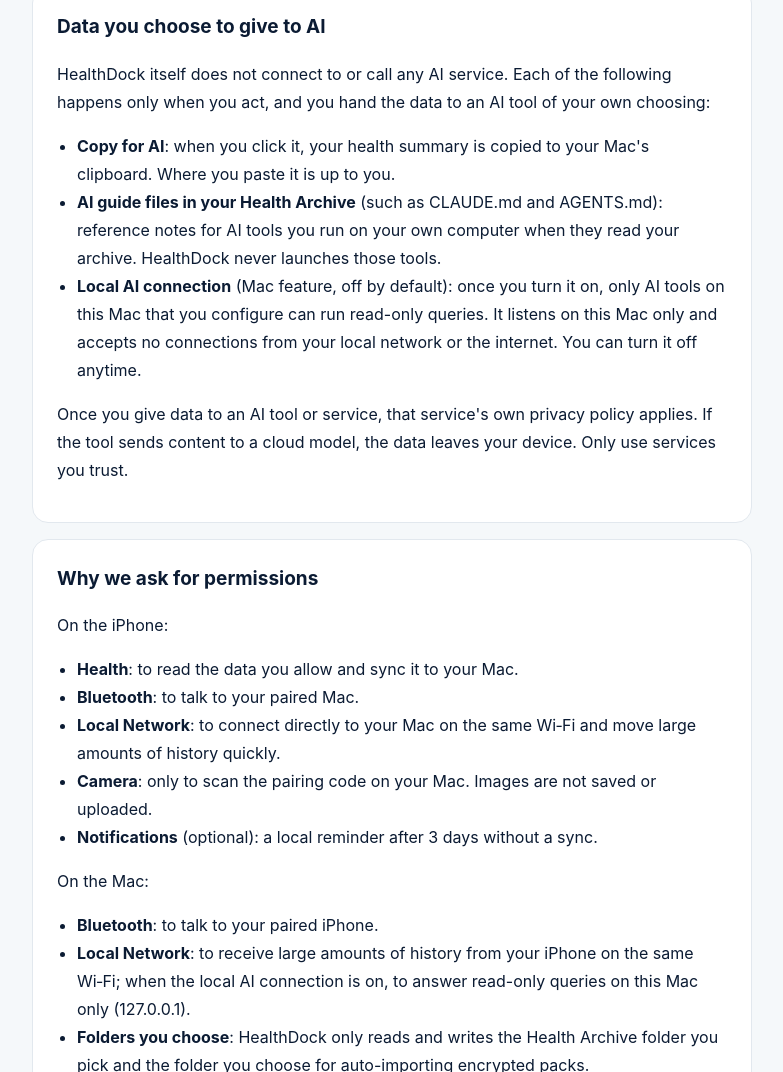
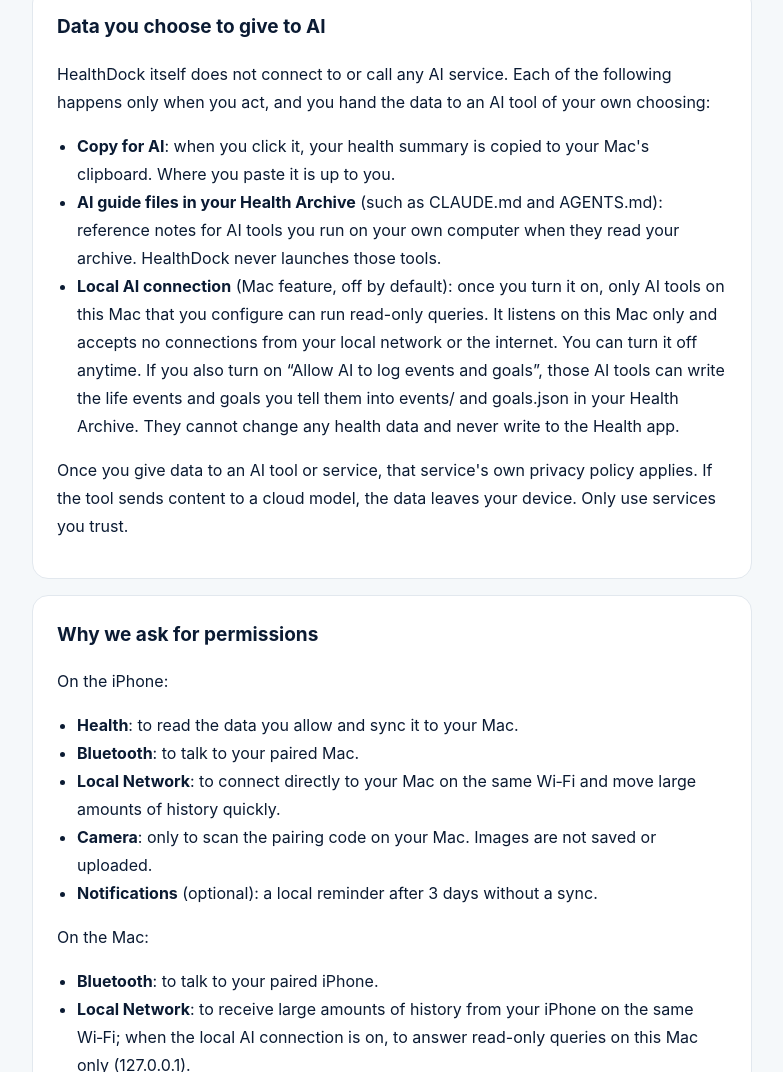
Before and after one commit to zhangxingyi-sudo/healthdock, a plain HTML site: page en/privacy.html in a window 1280 px wide. Shown: the part 1073-2145 px from the top of the page, without its empty margins (248-1031 px from the left). Drawn offline with Linux system fonts and the light colour scheme.

Commit message:
Privacy policy: optional AI write-back of life events and goals (never health data)
Co-Authored-By: Claude Opus 5.5 <noreply@anthropic.com>

```diff
--- a/en/privacy.html
+++ b/en/privacy.html
@@ -24,7 +24,7 @@
 <ul>
 <li><b>Copy for AI</b>: when you click it, your health summary is copied to your Mac's clipboard. Where you paste it is up to you.</li>
 <li><b>AI guide files in your Health Archive</b> (such as CLAUDE.md and AGENTS.md): reference notes for AI tools you run on your own computer when they read your archive. HealthDock never launches those tools.</li>
-<li><b>Local AI connection</b> (Mac feature, off by default): once you turn it on, only AI tools on this Mac that you configure can run read-only queries. It listens on this Mac only and accepts no connections from your local network or the internet. You can turn it off anytime.</li>
+<li><b>Local AI connection</b> (Mac feature, off by default): once you turn it on, only AI tools on this Mac that you configure can run read-only queries. It listens on this Mac only and accepts no connections from your local network or the internet. You can turn it off anytime. If you also turn on “Allow AI to log events and goals”, those AI tools can write the life events and goals you tell them into events/ and goals.json in your Health Archive. They cannot change any health data and never write to the Health app.</li>
 </ul>
 <p>Once you give data to an AI tool or service, that service's own privacy policy applies. If the tool sends content to a cloud model, the data leaves your device. Only use services you trust.</p></section>
 
```
Also changed, not shown: privacy.html (+1 -1 lines).
